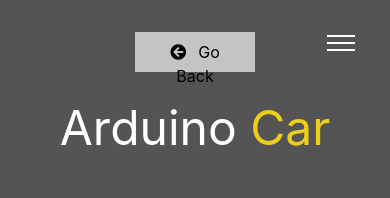
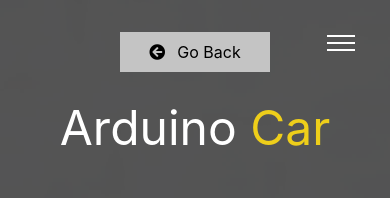
Before and after one commit to jshoung/old-portfolio, a website: page work-car.html in a window 390 px wide. Shown: the top 198 px of the page. Drawn offline with Linux system fonts and the light colour scheme.

Commit message:
Widen back button for mobile

```diff
--- a/scss/_mobile.scss
+++ b/scss/_mobile.scss
@@ -98,6 +98,12 @@
       margin-top: 1rem;
       font-size: 3em;
     }
+
+    &.showcase {
+      .btn-back {
+        width: 150px;
+      }
+    }
   }
 
   .boxes {
```
Also changed, not shown: dist/css/main.css.
